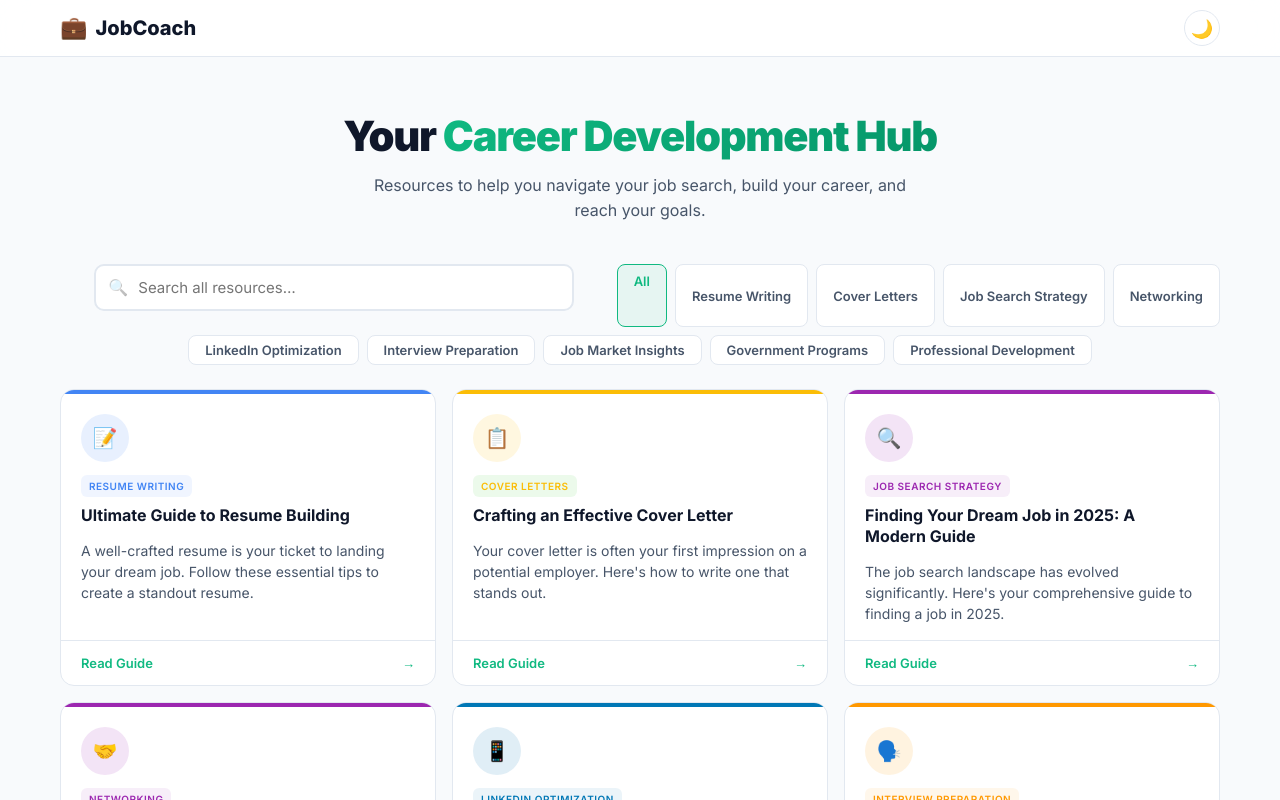
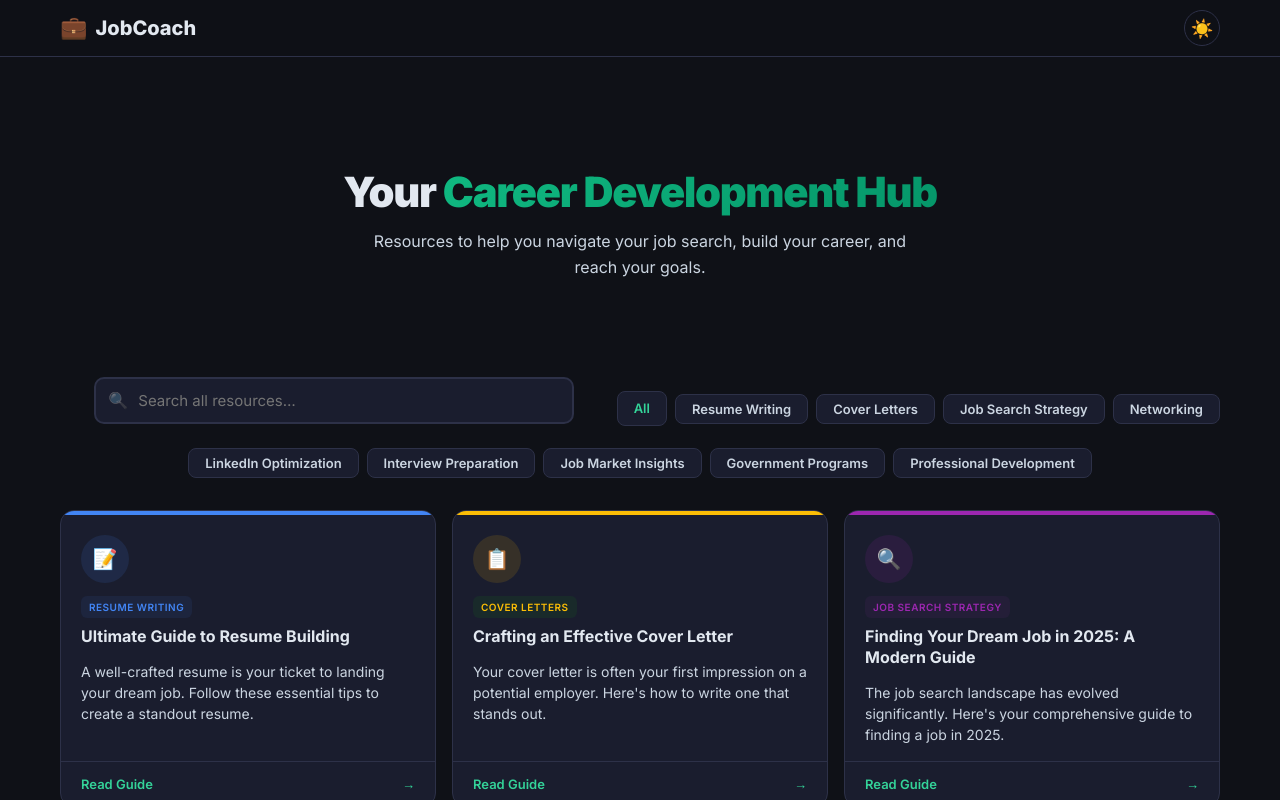
Before and after one commit to michaelelim/jobcoach-frontend, a plain HTML site: page index.html in a window 1280 px wide. Both pictures are taken after a click on the button "Toggle dark mode". Shown: the top 800 px of the page. Drawn offline with Linux system fonts and the light colour scheme.

Commit message:
Fix dark mode toggle + center hero vertically

```diff
--- a/app.js
+++ b/app.js
@@ -757,10 +757,16 @@ const main = $('main');
 
 // ── Dark mode ─────────────────────────────────────────────
 function toggleTheme() {
-  const dark = !document.documentElement.getAttribute('data-theme') === 'dark';
-  document.documentElement.setAttribute('data-theme', dark ? 'dark' : '');
-  $('themeToggle').textContent = dark ? '☀️' : '🌙';
-  localStorage.setItem('theme', dark ? 'dark' : 'light');
+  const isDark = document.documentElement.getAttribute('data-theme') === 'dark';
+  if (isDark) {
+    document.documentElement.removeAttribute('data-theme');
+    localStorage.setItem('theme', 'light');
+    $('themeToggle').textContent = '🌙';
+  } else {
+    document.documentElement.setAttribute('data-theme', 'dark');
+    localStorage.setItem('theme', 'dark');
+    $('themeToggle').textContent = '☀️';
+  }
 }
 $('themeToggle').addEventListener('click', toggleTheme);
 
--- a/main.css
+++ b/main.css
@@ -26,14 +26,14 @@ button{cursor:pointer;font-family:var(--font)}
 .container{max-width:1200px;margin:0 auto;padding:0 20px}
 
 /* Hero */
-.hero{text-align:center;padding:56px 20px 40px}
+.hero{text-align:center;padding:40px 20px 24px;display:flex;align-items:center;justify-content:center;min-height:40vh}
 .hero h1{font-size:clamp(1.8rem,5vw,2.6rem);font-weight:900;line-height:1.15;margin-bottom:12px;letter-spacing:-.03em}
 .hero h1 .accent{background:linear-gradient(135deg,#10b981,#059669);-webkit-background-clip:text;-webkit-text-fill-color:transparent;background-clip:text}
 .hero>.container>p{font-size:16px;color:var(--text2);max-width:560px;margin:0 auto}
 
 /* Filter section */
-.filters{padding:0 0 24px}
-.filters .container{display:flex;gap:8px;flex-wrap:wrap;justify-content:center}
+.filters{padding:0 0 24px;margin:0 auto 8px}
+.filters .container{display:flex;gap:8px;flex-wrap:wrap;justify-content:center;align-items:center}
 .search-bar{width:100%;max-width:480px;margin:0 auto 16px;position:relative}
 .search-bar input{width:100%;padding:12px 16px 12px 42px;border:2px solid var(--border);border-radius:10px;font-size:15px;font-family:var(--font);background:var(--bg2);color:var(--text);transition:border-color .3s}
 [data-theme="dark"] .search-bar input{background:var(--bg2)}
```
